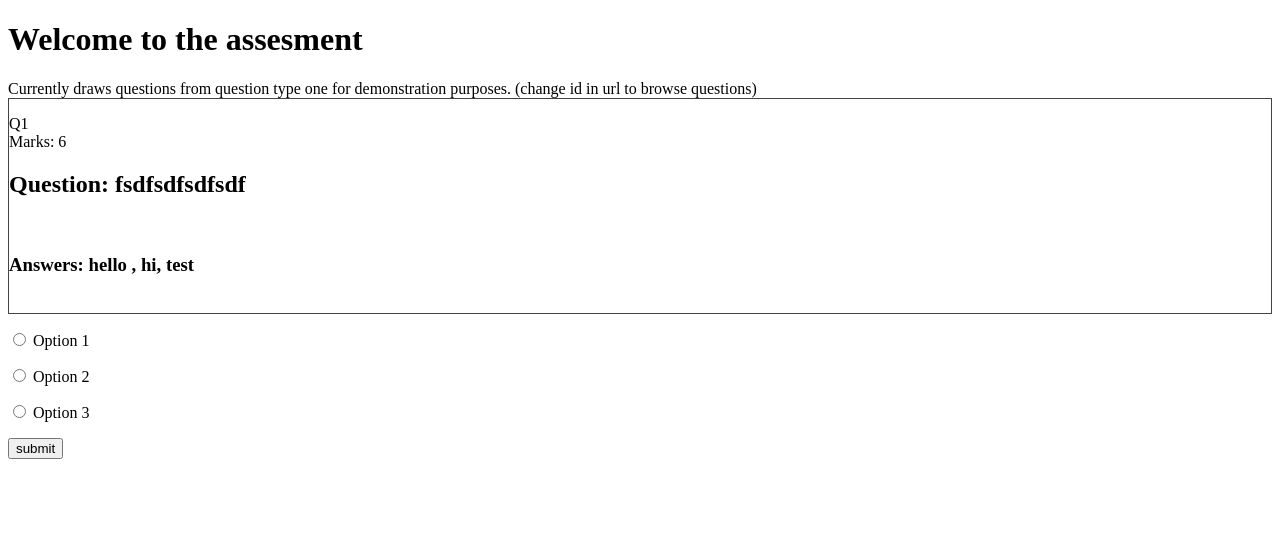
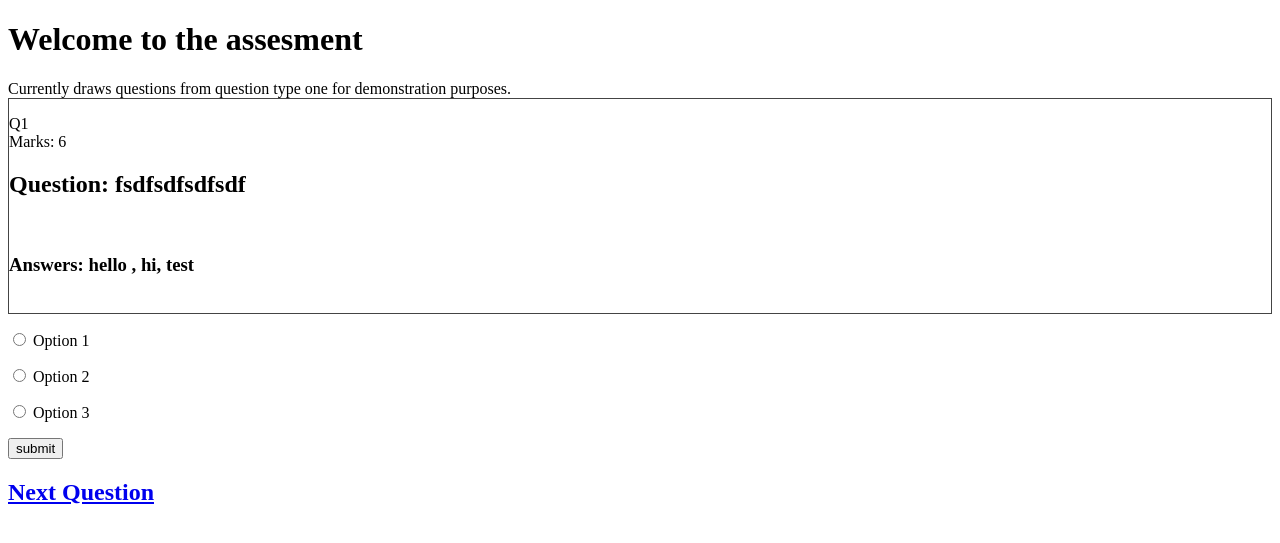
Before and after one commit to danwilliams92/automatedassessmenttool, a Flask app: page /assesment/1 in a window 1280 px wide. Shown: the part 98-641 px from the top of the page. Run offline with Flask 2, Linux system fonts and the light colour scheme; data comes from the database, SQL or seed files in the repository.

Commit message:
added more functionality to assesment taking

```diff
--- a/mainApp/routes.py
+++ b/mainApp/routes.py
@@ -155,26 +155,32 @@ def delete_type_one_question(id):
 @app.route("/assesment/<id>",methods=['GET','POST'])
 def assesment(id):
   form = Assesment()
+  nextID = int(id)+1
   type1questionsass=QuestionTypeOne.query.get(id) #queries questions from QuestionTypeOne for demonstration purposes
+  CorrectFeedback = str(db.session.query(QuestionTypeOne.correct_answer_feedback).filter_by(id=id).first())
+  IncorrectFeedback = str(db.session.query(QuestionTypeOne.incorrect_answer_feedback).filter_by(id=id).first())
   correctAnswer = 0 #will be fetched from assesment creation system
   numberOfQuestions=10 #placeholder
+  print (nextID)
   if form.validate_on_submit():
       if Assesment.answer == correctAnswer:
           flash('Question Answered Correctly')
-          return redirect(url_for('student'))
       elif Assesment.answer == correctAnswer and id == numberOfQuestions:
           flash('Question Answered Correctly')
+          flash('Feedback:')
+          flash(CorrectFeedback)
           #db.session.add()#does not work yet
           #db.session.commit()
-          return redirect(url_for('student'))
       elif id == numberOfQuestions:
           flash('Question Answered Incorrectly')
           #db.session.add()#does not work yet
           #db.session.commit()
-          return redirect(url_for('student'))
       else:
           flash('Question Answered Incorrectly (needs assesment creation model to detect correct answers)')
           flash('Feedback:')
-          return redirect(url_for('student')) #will not redirect to this url when there are assesments
+          flash(IncorrectFeedback)
+  return render_template('assesment.html', title='Assesment', type1questionsass=type1questionsass, form=form, id=id, nextID=nextID, CorrectFeedback=CorrectFeedback, IncorrectFeedback=IncorrectFeedback)
 
-  return render_template('assesment.html', title='Assesment', type1questionsass=type1questionsass, form=form, id=id)
+@app.route("/feedback")
+def feedback():
+    return render_template('feedback.html',title='Feedback')
--- a/mainApp/templates/assesment.html
+++ b/mainApp/templates/assesment.html
@@ -1,9 +1,10 @@
 {% extends "layout.html" %}
 {% block content %}
 <h1>Welcome to the assesment</h1>
-Currently draws questions from question type one for demonstration purposes. (change id in url to browse questions)
+Currently draws questions from question type one for demonstration purposes.
 <div class="question-container">
 <p>Q{{ type1questionsass.id }}<br>
+
 Marks: {{ type1questionsass.marks_available }}<br>
 <h2>Question: {{ type1questionsass.question }}</h2><br>
 <h3>Answers: {{ type1questionsass.answer_option_1 }} , {{ type1questionsass.answer_option_2}}, {{ type1questionsass.answer_option_3 }} </h3><br>
@@ -18,5 +19,5 @@ Marks: {{ type1questionsass.marks_available }}<br>
     {% endfor %}
     <input id="submitbut" type="submit" value="submit">
     </form>
-
+    <h2><a href="{{ '/assesment/%s'%nextID }}">Next Question</a></h2>
 {% endblock content %}
--- a/mainApp/templates/student.html
+++ b/mainApp/templates/student.html
@@ -2,5 +2,5 @@
 {% block content %}
 <h1>Assessment</h1>
 <p>This is where I can take a test</p>
-<p><a href="/assesment/1">Take Assesment</a></p>
+<p><a href="/assesment/1 ">Take Assesment</a></p>
 {% endblock content %}
```
Also changed, not shown: mainApp/templates/feedback.html (added, +9 -0 lines).
